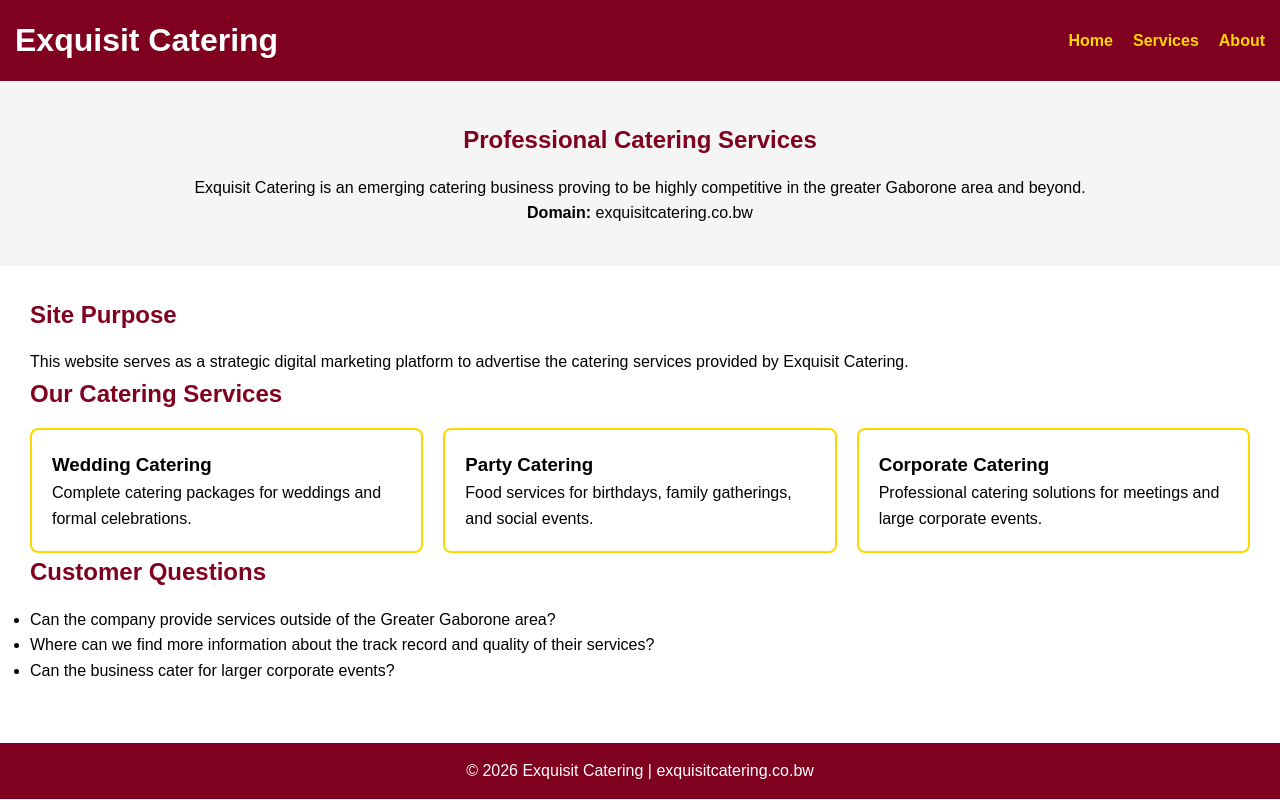
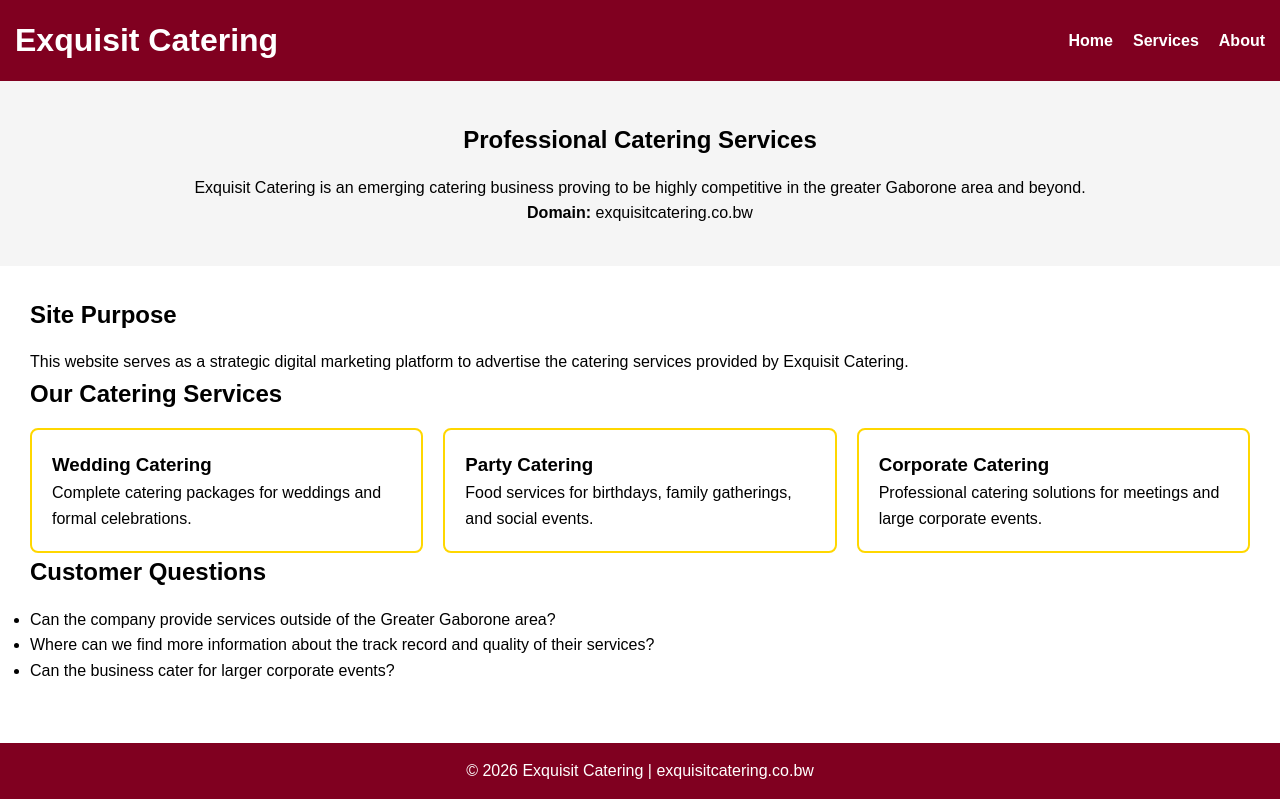
Before and after one commit to webdevfstackeng/wdd131, a plain HTML site: page project/siteplan.html in a window 1280 px wide. Drawn offline with Linux system fonts and the light colour scheme.

Commit message:
siteplan attempt 2

```diff
--- a/project/styles/siteplan.css
+++ b/project/styles/siteplan.css
@@ -31,7 +31,7 @@ nav ul {
 }
 
 nav a {
-    color: gold;
+    color: #fff;
     text-decoration: none;
     font-weight: bold;
 }
@@ -51,7 +51,7 @@ main {
 
 h2 {
     margin-bottom: 15px;
-    color: #800020;
+    color: #000;
 }
 
 /************ SERVICE CARDS **********/
```
